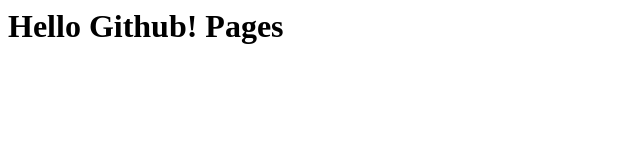
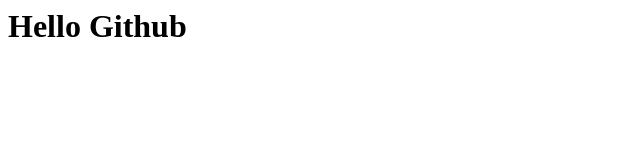
Before and after one commit to newmax-moyu/newmax-moyu.github.io, a plain HTML site: page index.html in a window 1280 px wide. Shown: the whole page, without its empty margins (0-640 px from the left). Drawn offline with Linux system fonts and the light colour scheme.

Commit message:
Update index.html

```diff
--- a/index.html
+++ b/index.html
@@ -1 +1 @@
-<h1>Hello Github! Pages</h1>
+<h1>Hello Github</h1>
```
